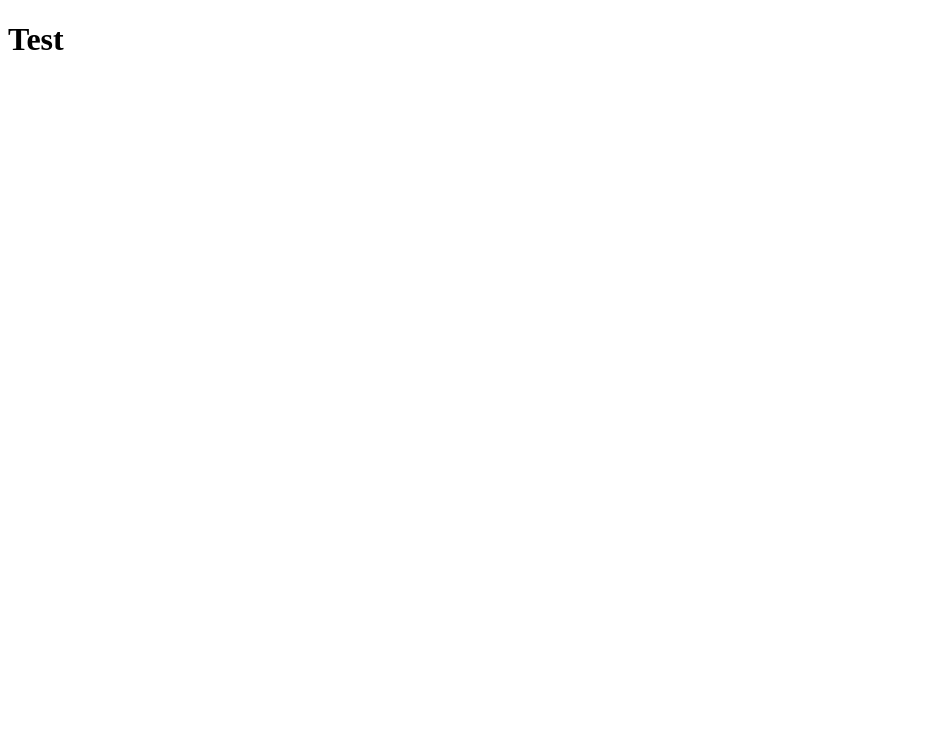
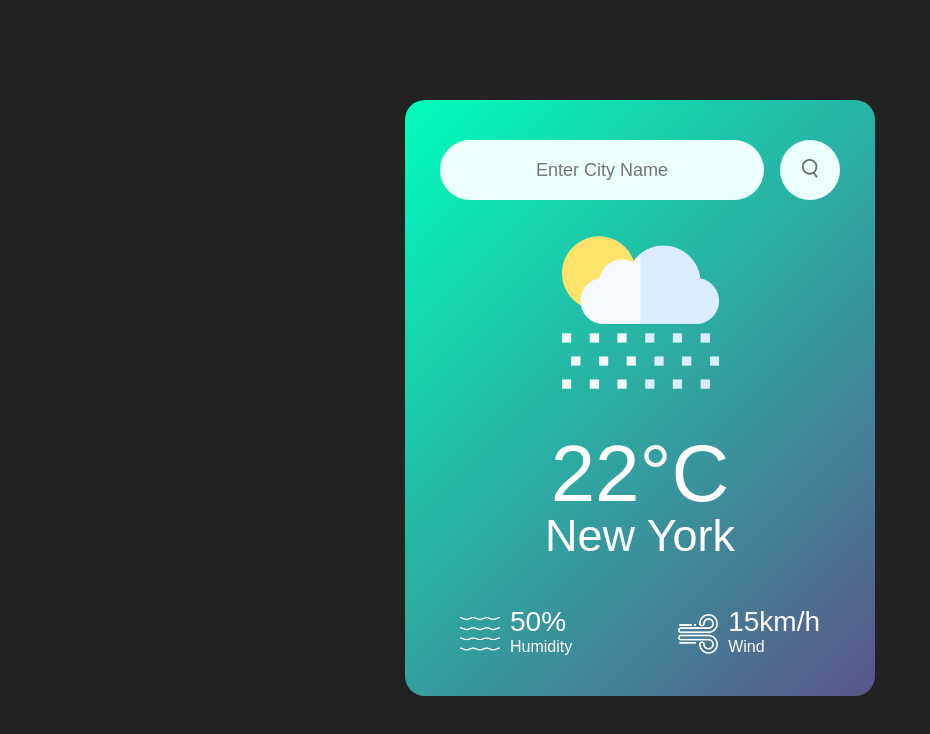
Before and after one commit to soamtripathy/weather-app, a plain HTML site: page index.html in a window 1280 px wide. Shown: the whole page, without its empty margins (0-930 px from the left). Drawn offline with Linux system fonts and the light colour scheme.

Commit message:
waiting for API

```diff
--- a/index.html
+++ b/index.html
@@ -1,13 +1,42 @@
 <!DOCTYPE html>
 <html lang="en">
+
 <head>
-    <meta charset="UTF-8">
-    <meta name="viewport" content="width=device-width, initial-scale=1.0">
-    <title>Weather</title>
-    <link rel="stylesheet" href="style.css">
+  <meta charset="UTF-8" />
+  <meta name="viewport" content="width=device-width, initial-scale=1.0" />
+  <title>Weather App</title>
+  <link rel="stylesheet" href="style.css" />
 </head>
+
 <body>
-    <h1>Test</h1>
-    <script src="script.js" defer></script>
+  <div class="card">
+    <div class="search">
+      <input type="text" placeholder="Enter City Name" spellcheck="false" />
+      <button><img src="img/search.png" alt="" /></button>
+    </div>
+    <div class="weather">
+      <img src="img/rain.png" alt="" class="weather-icon" />
+      <h1 class="temp">22°C</h1>
+      <h2 class="city">New York</h2>
+      <div class="details">
+        <div class="col">
+          <img src="img/humidity.png" alt="" />
+          <div>
+            <p class="humidity">50%</p>
+            <p>Humidity</p>
+          </div>
+        </div>
+        <div class="col">
+          <img src="img/wind.png" alt="" />
+          <div>
+            <p class="wind">15km/h</p>
+            <p>Wind</p>
+          </div>
+        </div>
+      </div>
+    </div>
+  </div>
+  <script src="script.js" defer></script>
 </body>
+
 </html>
--- a/style.css
+++ b/style.css
@@ -0,0 +1,89 @@
+* {
+  margin: 0;
+  padding: 0;
+  font-family: "Poppins", sans-serif;
+  box-sizing: border-box;
+}
+body{
+    background: #222;
+    color: #fff;
+
+
+}
+.card{
+  width: 90%;
+  max-width: 470px;
+  background: linear-gradient(135deg, #00feba, #5b548a);
+  color: #fff;
+  margin: 100px auto 0;
+  border-radius: 20px;
+  padding: 40px 35px;
+  text-align: center;
+}
+.search{
+  width: 100%;
+  display: flex;
+  align-items: center;
+  justify-content: space-between;
+}
+.search input{
+  border: 0;
+  outline: 0;
+  background: #ebfffc ;
+  color: #555;
+  padding: 10px 25px;
+  height: 60px;
+  border-radius: 30px;
+  flex: 1;
+  margin-right: 16px;
+  font-size: 18px;
+  text-align: center;
+}
+.search button{
+  border: 0;
+  outline: 0;
+  background: #ebfffc ;
+  border-radius: 50%;
+  width: 60px;
+  height: 60px;
+  cursor: pointer;
+}
+.search button img{
+  width: 16px;
+}
+.weater-icon{
+  width: 170px;
+  height: 80px;
+  margin-top: 30px;
+}
+.weather h1{
+  font-size: 80px;
+  font-weight: 500;
+}
+.weather h2{
+  font-size: 45px;
+  font-weight: 400;
+  margin-top: -10px;
+}
+.details{
+  display: flex;
+  align-items: center;
+  justify-content: space-between;
+  padding: 0 20px;
+  margin-top: 50px;
+
+}
+.col{
+  display: flex;
+  align-items: center;
+  text-align: left;
+
+}
+.col img{
+  width: 40px;
+  margin-right: 10px;
+}
+.humidity, .wind{
+  font-size: 28px;
+  margin-top: -6px;
+}
```
